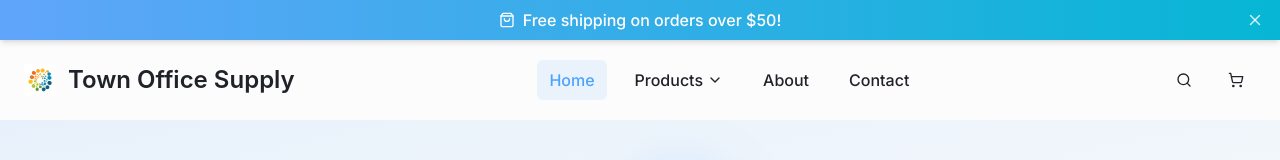
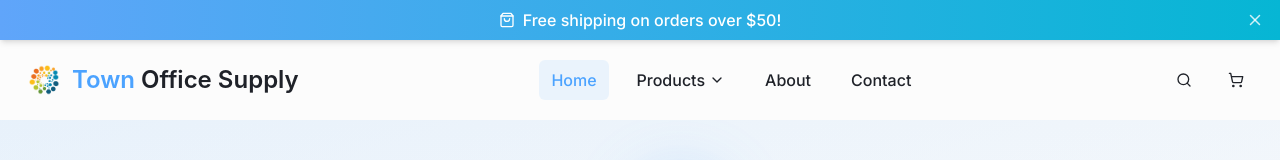
Before and after one commit to TownBusinessSystems/townofficesupply, a React (Vite) app: page / in a window 1280 px wide. Shown: the top 160 px of the page. Built offline with nearby package versions, Linux system fonts and the light colour scheme.

Commit message:
Update logo and styling
Updates the logo image, increases its size, adjusts its proximity to the text, and applies a blue color to the word "Town" in the logo.

```diff
--- a/src/components/layout/Navbar.tsx
+++ b/src/components/layout/Navbar.tsx
@@ -58,8 +58,10 @@ const Navbar: React.FC = () => {
     >
       <div className="container mx-auto px-4 md:px-6">
         <div className="flex items-center justify-between h-16 md:h-20">
-          {/* Logo */}
-          <Logo />
+          {/* Logo with more space */}
+          <div className="flex-shrink-0">
+            <Logo />
+          </div>
 
           {/* Desktop Navigation */}
           <DesktopNavigation navLinks={navLinks} />
--- a/src/components/layout/navbar/Logo.tsx
+++ b/src/components/layout/navbar/Logo.tsx
@@ -6,15 +6,15 @@ const Logo: React.FC = () => {
   return (
     <Link
       to="/"
-      className="flex items-center gap-3 transition-opacity duration-300 hover:opacity-80"
+      className="flex items-center gap-2 transition-opacity duration-300 hover:opacity-80"
     >
       <img
-        src="/lovable-uploads/ab1f6601-ffd2-4335-91ba-a40b6f4064c3.png"
+        src="/lovable-uploads/719dc146-0c76-4965-b83a-67b6eb021ba2.png"
         alt="Town Office Supply Logo"
-        className="h-8 w-auto"
+        className="h-10 w-auto" // Increased size from h-8 to h-10
       />
       <span className="text-xl md:text-2xl font-display font-semibold">
-        Town Office Supply
+        <span className="text-accent">Town</span> Office Supply
       </span>
     </Link>
   );
```
Also changed, not shown: public/lovable-uploads/719dc146-0c76-4965-b83a-67b6eb021ba2.png (added).
